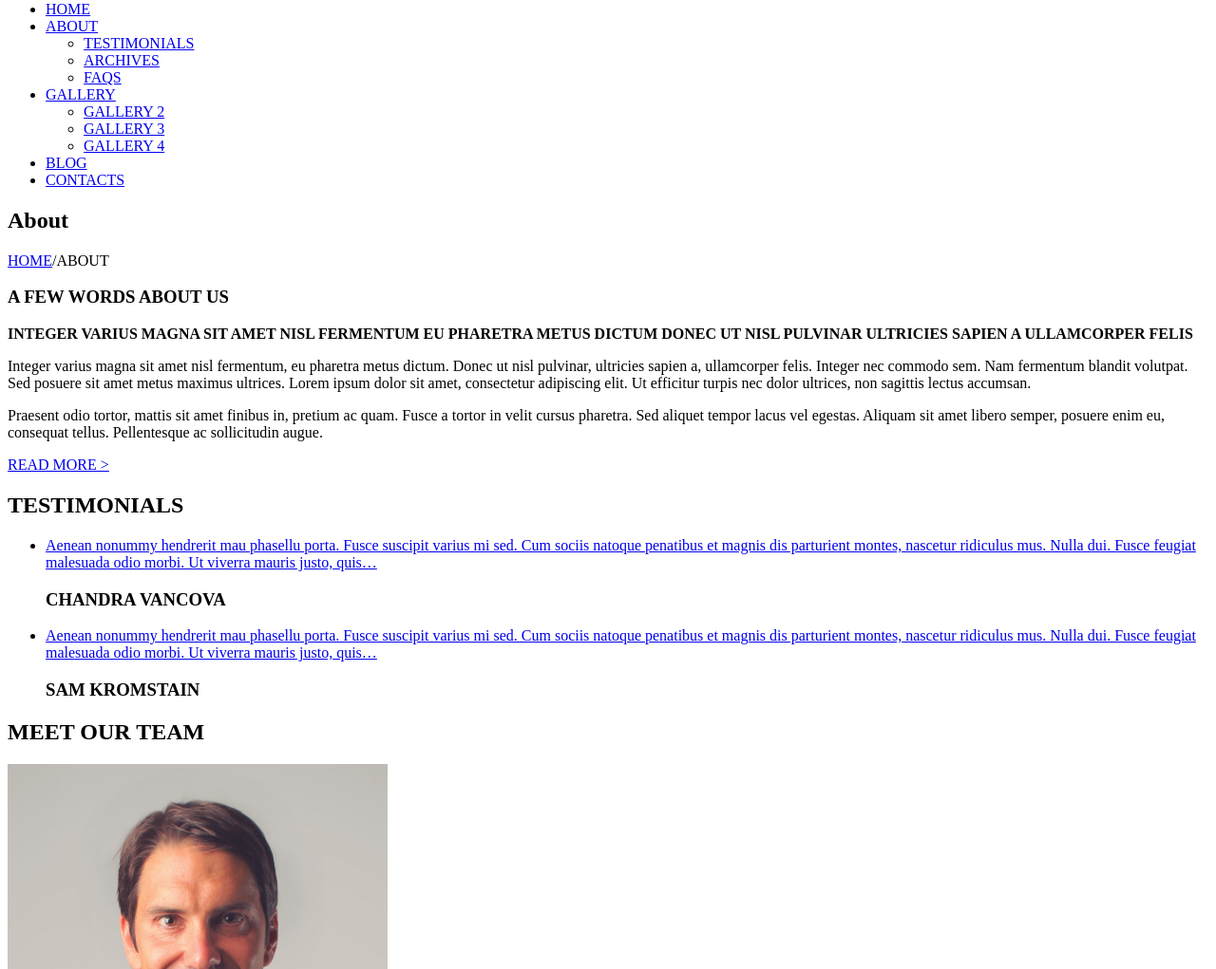
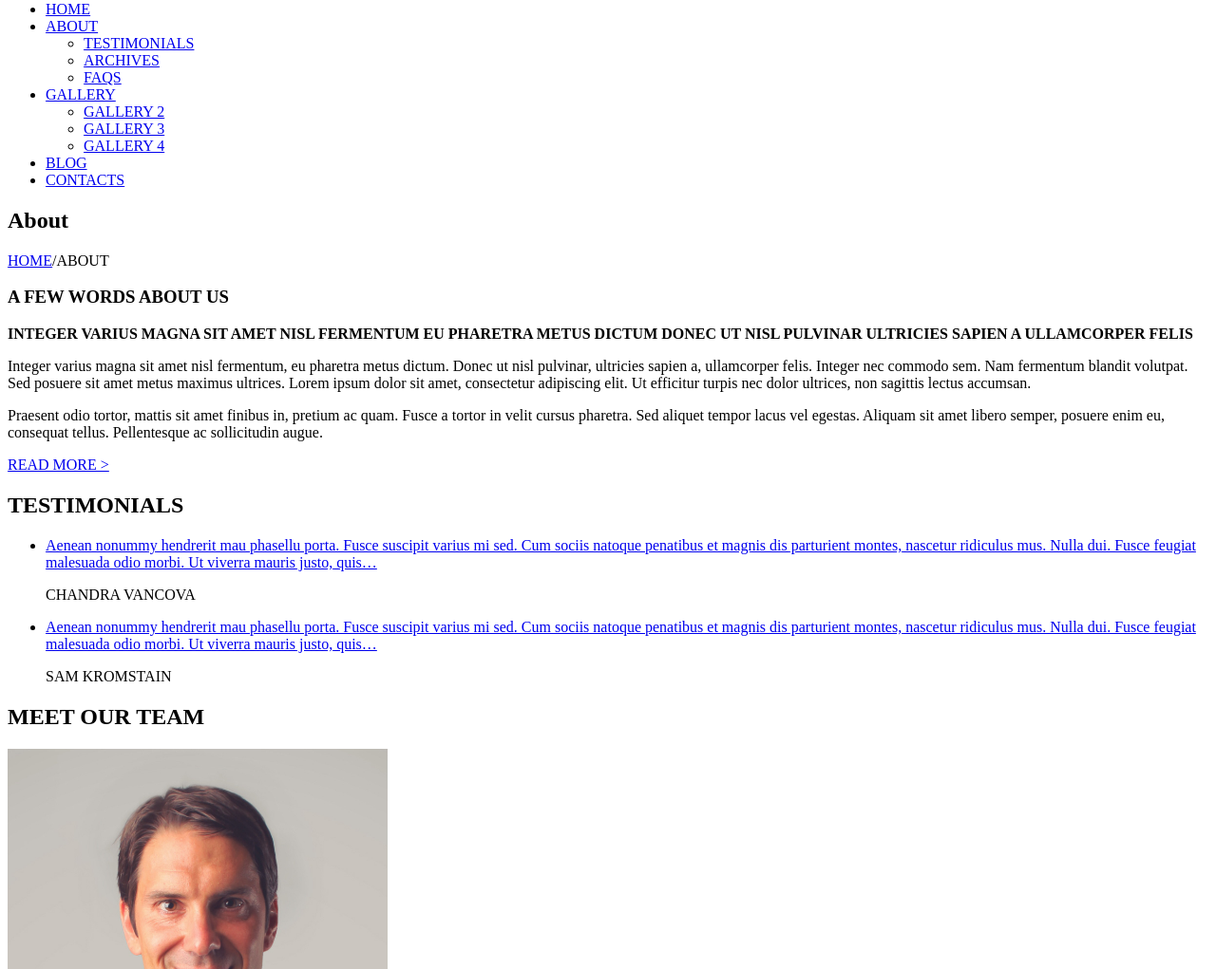
Before and after one commit to EllisNicholas/EllisNicholas.github.io, a plain HTML site: page Project1/index.html in a window 1280 px wide. Shown: the part 79-1100 px from the top of the page at 95% size. Drawn offline with Linux system fonts and the light colour scheme.

Commit message:
removing h3 from testimonials

```diff
--- a/Project1/index.html
+++ b/Project1/index.html
@@ -44,9 +44,9 @@
         <h2>TESTIMONIALS</h2>
         <ul>
             <li><a href = "#">Aenean nonummy hendrerit mau phasellu porta. Fusce suscipit varius mi sed. Cum sociis natoque penatibus et magnis dis parturient montes, nascetur ridiculus mus. Nulla dui. Fusce feugiat malesuada odio morbi. Ut viverra mauris justo, quis…</a></li>
-            <h3>CHANDRA VANCOVA</h3>
+            <p>CHANDRA VANCOVA</p>
             <li><a href = "#">Aenean nonummy hendrerit mau phasellu porta. Fusce suscipit varius mi sed. Cum sociis natoque penatibus et magnis dis parturient montes, nascetur ridiculus mus. Nulla dui. Fusce feugiat malesuada odio morbi. Ut viverra mauris justo, quis…</a></li>
-            <h3>SAM KROMSTAIN</h3>
+            <P>SAM KROMSTAIN</P>
         </ul>
     </section>
 
```
